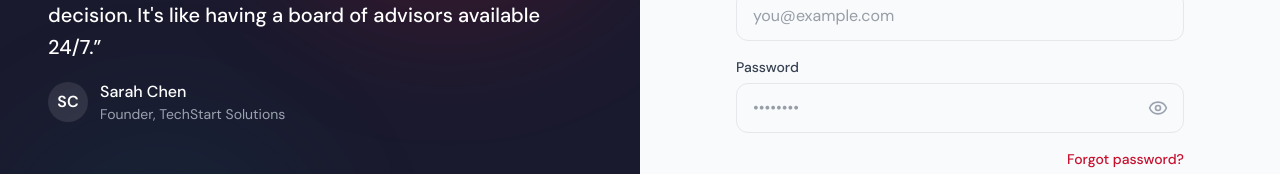
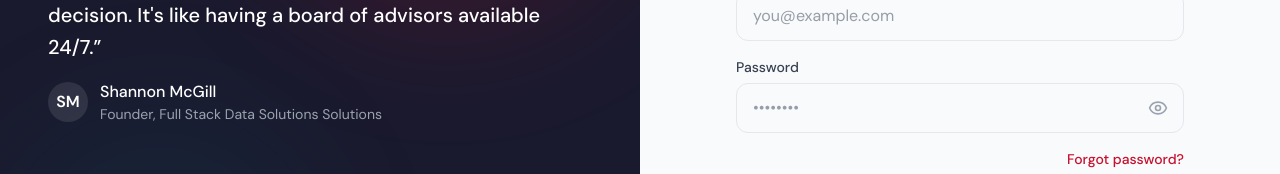
Before and after one commit to fsdatasolutions/ceosidekick, a Next.js app: page /login in a window 1280 px wide. Shown: the part 365-539 px from the top of the page. Built offline with nearby package versions, Linux system fonts and the light colour scheme.

Commit message:
updating testimonials

```diff
--- a/src/app/(auth)/layout.tsx
+++ b/src/app/(auth)/layout.tsx
@@ -39,11 +39,11 @@ export default function AuthLayout({
           </blockquote>
           <div className="flex items-center gap-3">
             <div className="w-10 h-10 rounded-full bg-white/10 flex items-center justify-center text-white font-semibold">
-              SC
+              SM
             </div>
             <div>
-              <p className="text-white font-medium">Sarah Chen</p>
-              <p className="text-neutral-400 text-sm">Founder, TechStart Solutions</p>
+              <p className="text-white font-medium">Shannon McGill</p>
+              <p className="text-neutral-400 text-sm">Founder, Full Stack Data Solutions Solutions</p>
             </div>
           </div>
         </div>
```
